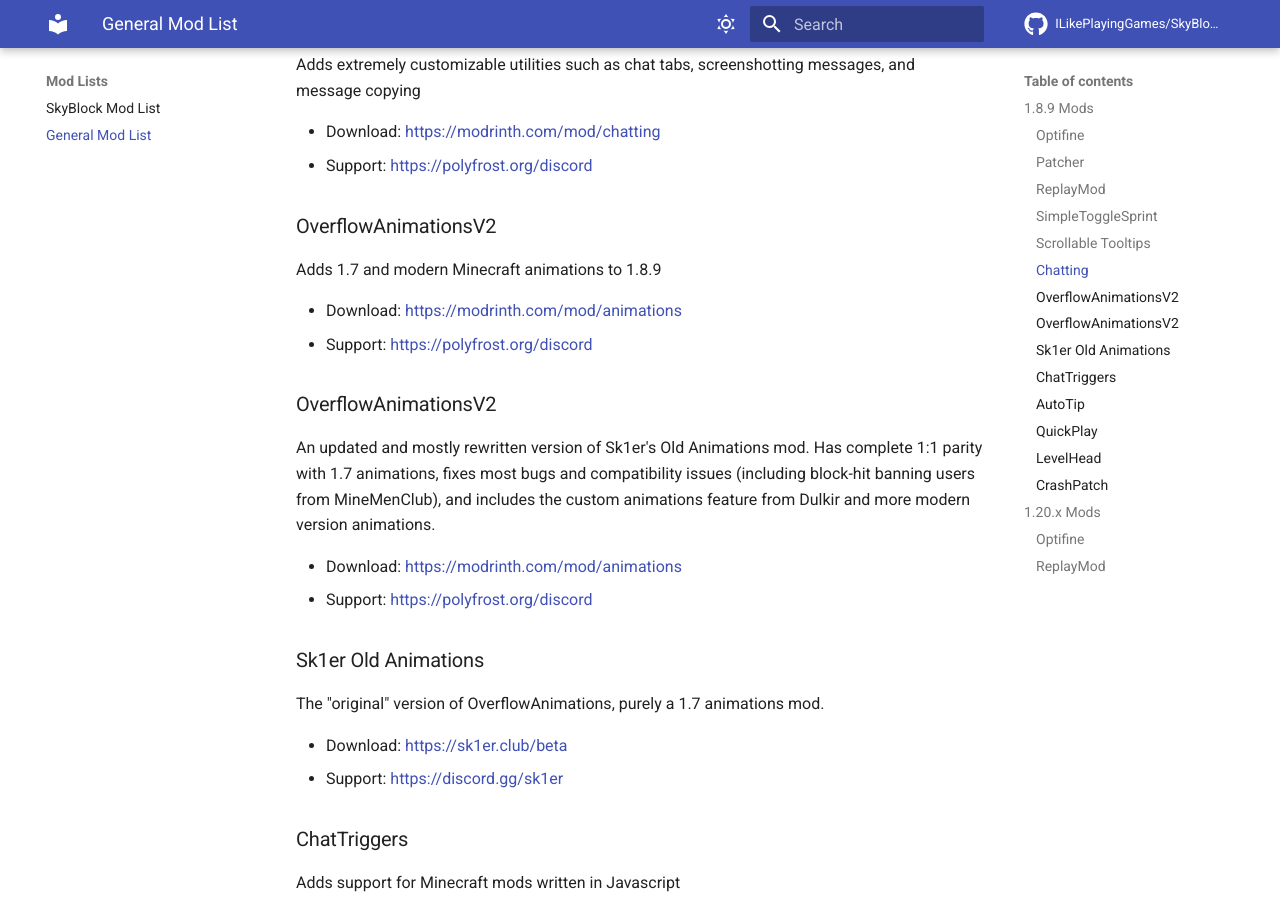
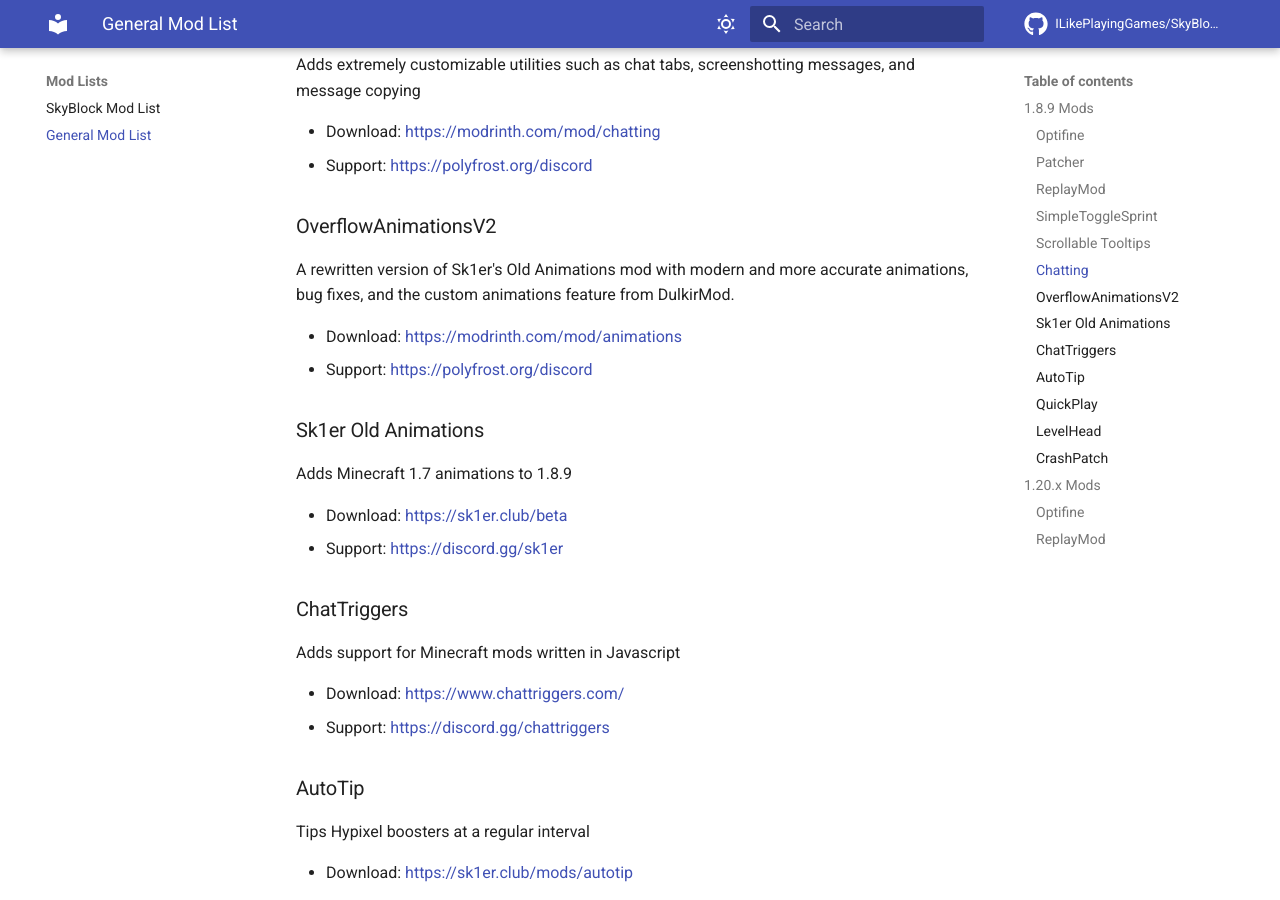
Before and after one commit to ModMalwareInvestigation/SkyBlockModWiki, an MkDocs documentation site: the page built from docs/mod-lists/general-mod-list.md, in a window 1280 px wide and 900 px high, scrolled down 1552 px. Built offline with MkDocs 1.6.1 and Material for MkDocs 9.7.7, drawn with Linux system fonts in a browser that asks for light colours; comment, search, counter and statistics services are not loaded.

Commit message:
Update general-mod-list.md
Signed-off-by: Wyvest <wyvestbusiness@gmail.com>

```diff
--- a/docs/mod-lists/general-mod-list.md
+++ b/docs/mod-lists/general-mod-list.md
@@ -50,19 +50,13 @@
     - Support: https://polyfrost.org/discord
 
     ### OverflowAnimationsV2
-    Adds 1.7 and modern Minecraft animations to 1.8.9
-
-    - Download: https://modrinth.com/mod/animations
-    - Support: https://polyfrost.org/discord
-
-    ### OverflowAnimationsV2
-    An updated and mostly rewritten version of Sk1er's Old Animations mod. Has complete 1:1 parity with 1.7 animations, fixes most bugs and compatibility issues (including block-hit banning users from MineMenClub), and includes the custom animations feature from Dulkir and more modern version animations.
+    A rewritten version of Sk1er's Old Animations mod with modern and more accurate animations, bug fixes, and the custom animations feature from DulkirMod.
 
     - Download: https://modrinth.com/mod/animations
     - Support: https://polyfrost.org/discord
 
     ### Sk1er Old Animations
-    The "original" version of OverflowAnimations, purely a 1.7 animations mod.
+    Adds Minecraft 1.7 animations to 1.8.9
 
     - Download: https://sk1er.club/beta
     - Support: https://discord.gg/sk1er
```
